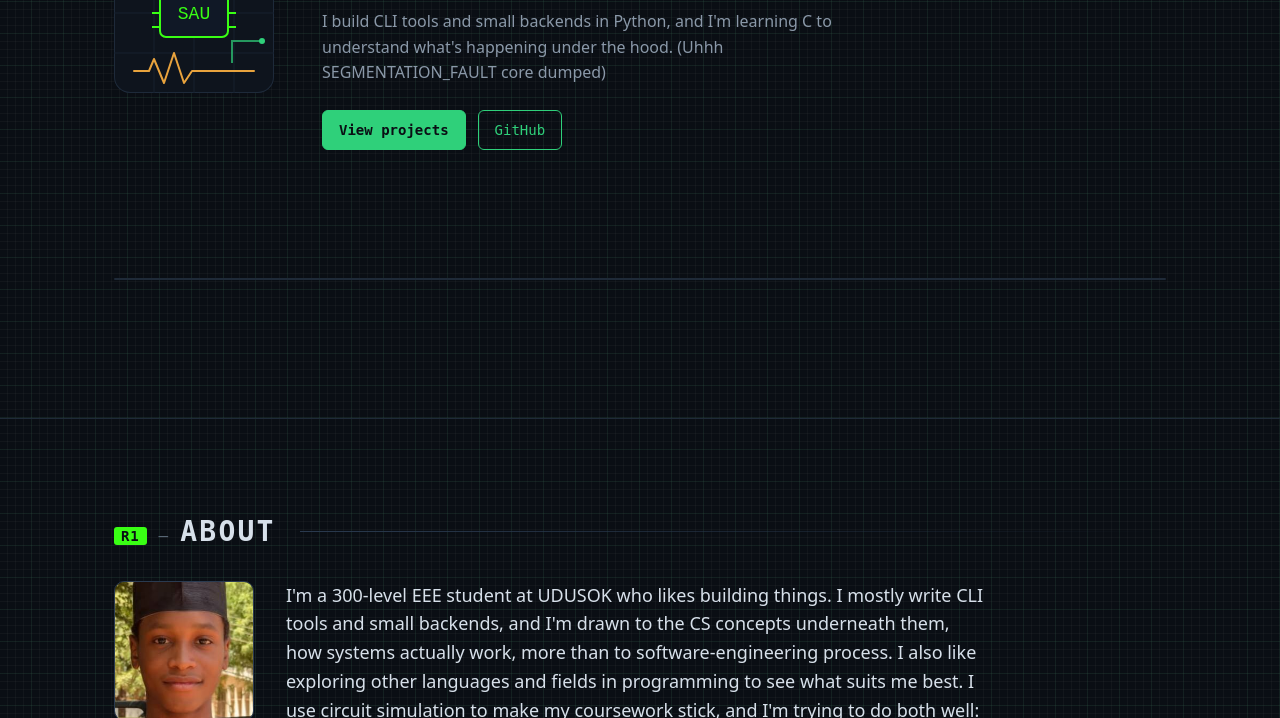
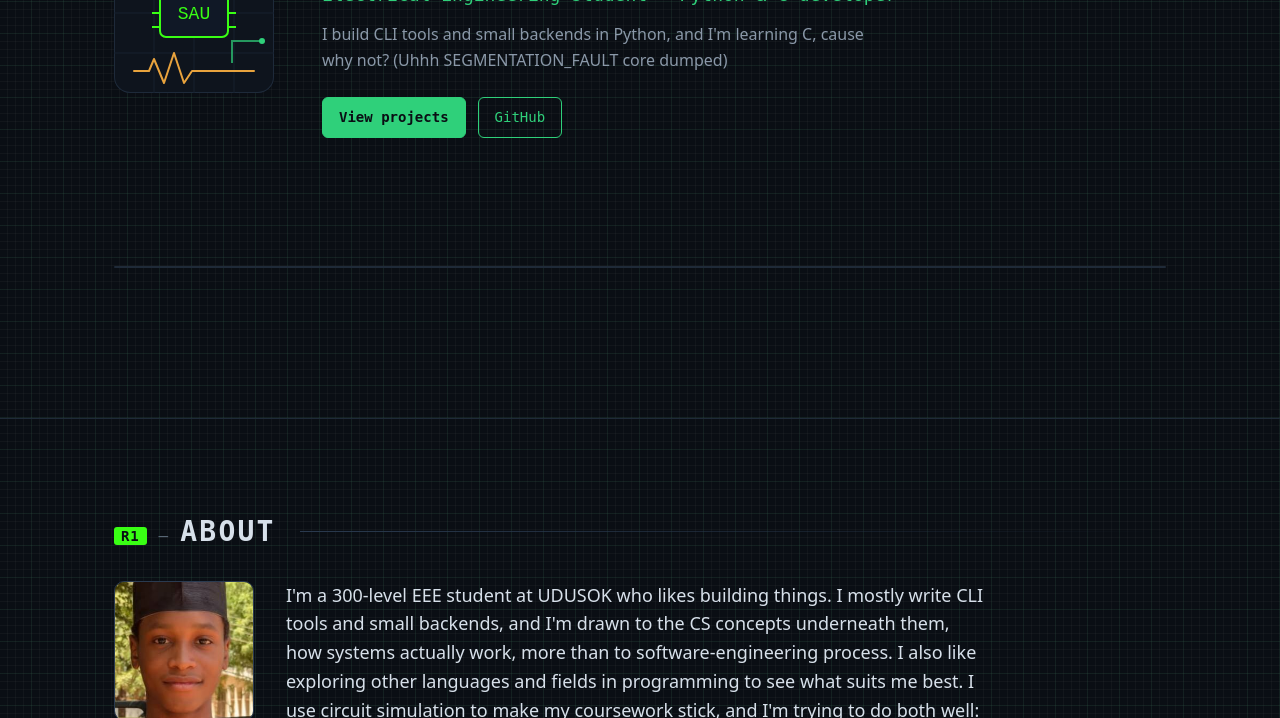
Before and after one commit to Sameer-521/sameer-521.github.io, a plain HTML site: page index.html in a window 1280 px wide. Shown: the part 382-1100 px from the top of the page. Drawn offline with Linux system fonts and the light colour scheme.

Commit message:
minor change

```diff
--- a/index.html
+++ b/index.html
@@ -62,7 +62,7 @@
               </p>
               <p class="hero-fact">
                 I build CLI tools and small backends in Python, and I'm learning
-                C to understand what's happening under the hood. (Uhhh
+                C, cause why not? (Uhhh
                 SEGMENTATION_FAULT core dumped)
               </p>
               <div class="hero-actions">
```
